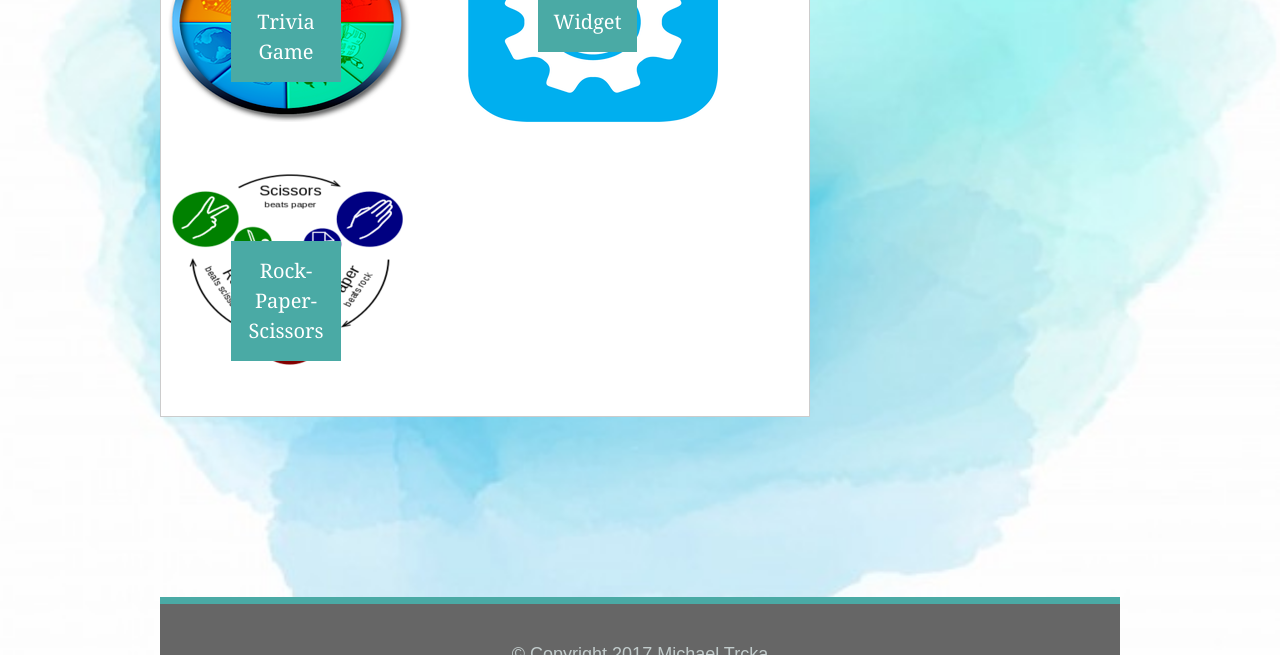
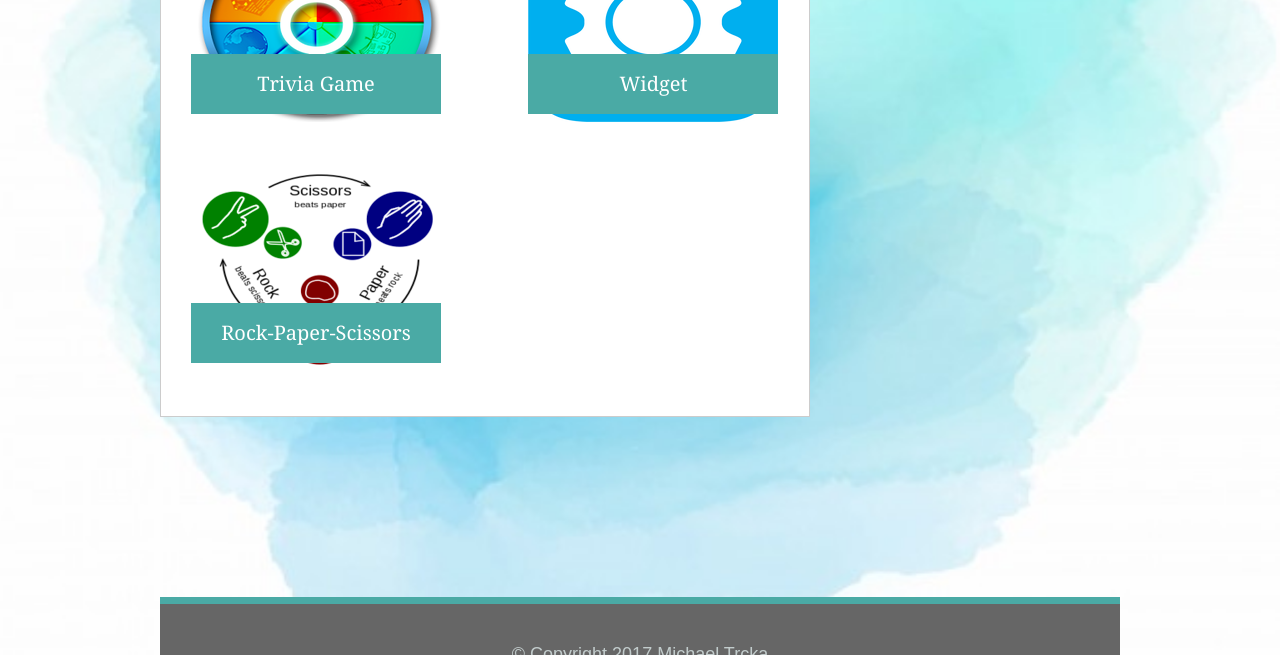
Before and after one commit to Trcka/Trcka.github.io, a plain HTML site: page portfolio.html in a window 1280 px wide. Shown: the part 543-1198 px from the top of the page. Drawn offline with Linux system fonts and the light colour scheme.

Commit message:
little fixes

```diff
--- a/assets/css/style.css
+++ b/assets/css/style.css
@@ -168,14 +168,16 @@ h2 span {
 	width: 250px;
 	height: 200px;
 	margin-bottom: 45px;
+	margin-left: 30px;
 	text-align: center;
 }
 .portfolio p {
 	color: white;
+	width:250px;
 	background-color: #4aaaa5;
 	font-size: 20px;
 	padding:15px;
-margin: 70px;
+	margin: 132px 0px;
 	font-family: 'Georgia', Times, Times New Roman, serif;
 }
 form{
@@ -224,7 +226,7 @@ input[type= "text"] {
 }
 footer {
 	width: 100%;
-	height:80px;
+	height:95px;
 	border-top: solid 7px #4aaaa5;
 	text-align: center;
 	clear:both;
```
